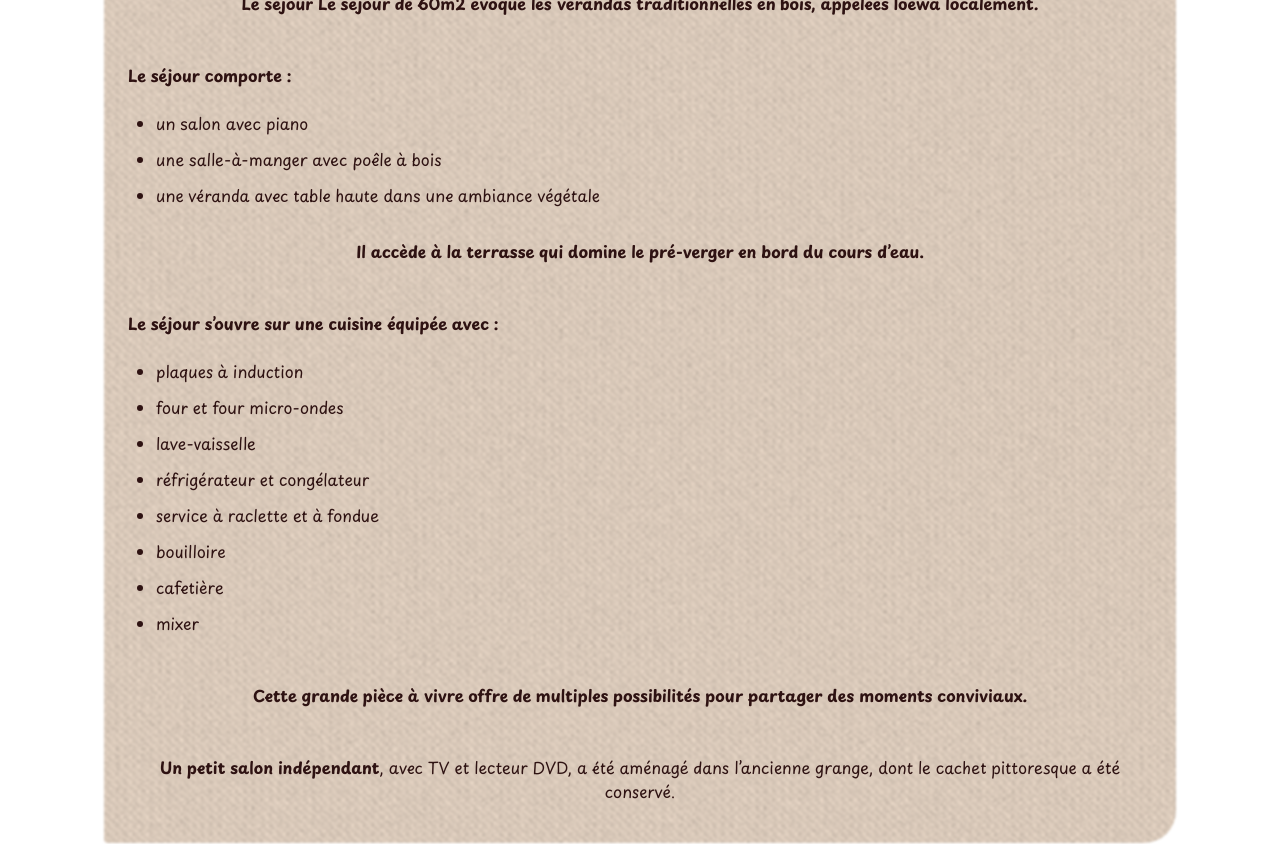
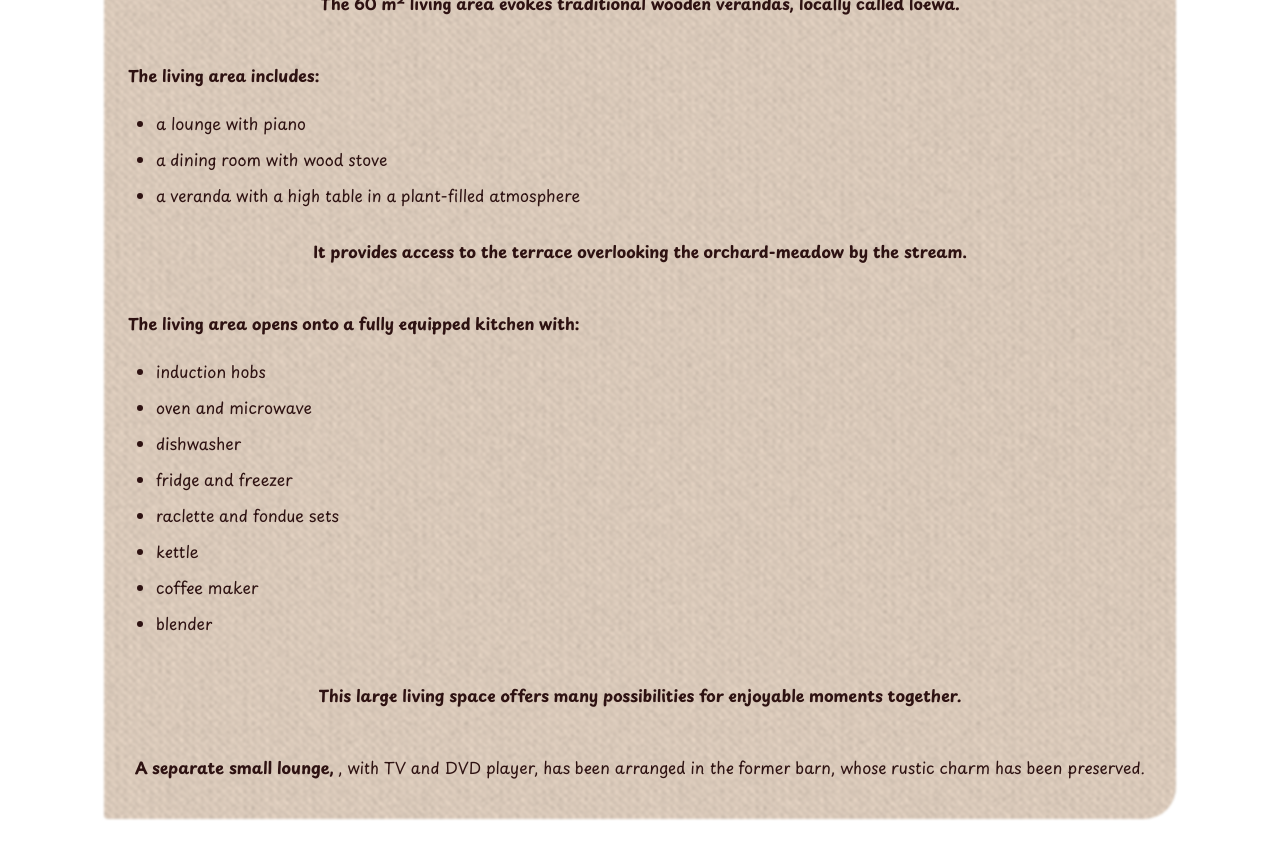
Before and after one commit to Annadesbois/gite-au-fil-de-leau, a Next.js app: page /en/notre-gite/sejour in a window 1280 px wide. Shown: the part 920-1764 px from the top of the page. Built offline with nearby package versions, Linux system fonts and the light colour scheme.

Commit message:
translate sejour page

```diff
--- a/app/[locale]/notre-gite/sejour/page.tsx
+++ b/app/[locale]/notre-gite/sejour/page.tsx
@@ -2,59 +2,70 @@ import type { Metadata } from "next";
 
 import PhotoCarousel from "@/components/carousel/PhotoCarousel";
 import { sejourPhotos } from "@/data/sejour-photos";
+import { getMessages, type Locale } from "@/lib/i18n";
+import type { SejourMessages } from "@/types/i18n";
 
-export const metadata: Metadata = {
-  title: "Le séjour — Grande pièce à vivre du gîte Au fil de l'eau",
-  description:
-    "Séjour de 60 m² du gîte Au fil de l'eau, inspiré des vérandas traditionnelles, avec salon et piano, salle à manger avec poêle à bois, et cuisine équipée ouverte sur la pièce à vivre.",
+type SejourPageProps = {
+  params: Promise<{ locale: Locale }>;
 };
 
-const SejourPage = () => {
+export const generateMetadata = async ({
+  params,
+}: {
+  params: Promise<{ locale: Locale }>;
+}): Promise<Metadata> => {
+  const { locale } = await params;
+  const messages = getMessages(locale);
+  const sejour = messages.sejour as SejourMessages;
+
+  return {
+    title: sejour.meta.title,
+    description: sejour.meta.description,
+  };
+};
+
+const SejourPage = async ({ params }: SejourPageProps) => {
+  const { locale } = await params;
+  const messages = getMessages(locale);
+  const sejour = messages.sejour as SejourMessages;
+
   return (
     <>
       <PhotoCarousel slides={sejourPhotos} />
       <div className="content-area relative fabric-surface-light p-6 md:pb-10 rounded-tl-4xl rounded-br-4xl rounded-tr-sm rounded-bl-sm">
-        <h1>Le séjour</h1>
+        <h1>{sejour.hero.title}</h1>
         <div className="flex flex-col gap-12">
-          <p className="font-bold text-center">
-            Le séjour Le séjour de 60m2 évoque les vérandas traditionnelles en
-            bois, appelées loewa localement.
-          </p>
+          <p className="font-bold text-center">{sejour.hero.highlight}</p>
           <div>
-            <h2 className="font-bold">Le séjour comporte :</h2>
+            <h2 className="font-bold">{sejour.livingArea.title}</h2>
             <ul>
-              <li>un salon avec piano</li>
-              <li>une salle-à-manger avec poêle à bois</li>
-              <li>une véranda avec table haute dans une ambiance végétale</li>
+              <li>{sejour.livingArea.items.salonPiano}</li>
+              <li>{sejour.livingArea.items.diningWoodStove}</li>
+              <li>{sejour.livingArea.items.veranda}</li>
             </ul>
             <p className="font-bold text-center mt-8">
-              Il accède à la terrasse qui domine le pré-verger en bord du cours
-              d’eau.
+              {sejour.livingArea.note}
             </p>
           </div>
           <div>
-            <h2 className="font-bold">
-              Le séjour s’ouvre sur une cuisine équipée avec :
-            </h2>
+            <h2 className="font-bold">{sejour.kitchen.title}</h2>
             <ul>
-              <li>plaques à induction</li>
-              <li>four et four micro-ondes</li>
-              <li>lave-vaisselle</li>
-              <li>réfrigérateur et congélateur</li>
-              <li>service à raclette et à fondue</li>
-              <li>bouilloire</li>
-              <li>cafetière</li>
-              <li>mixer</li>
+              <li>{sejour.kitchen.items.induction}</li>
+              <li>{sejour.kitchen.items.oven}</li>
+              <li>{sejour.kitchen.items.dishwasher}</li>
+              <li>{sejour.kitchen.items.fridgeFreezer}</li>
+              <li>{sejour.kitchen.items.racletteFondue}</li>
+              <li>{sejour.kitchen.items.kettle}</li>
+              <li>{sejour.kitchen.items.coffeeMaker}</li>
+              <li>{sejour.kitchen.items.blender}</li>
             </ul>
           </div>
-          <p className="font-bold text-center">
-            Cette grande pièce à vivre offre de multiples possibilités pour
-            partager des moments conviviaux.
-          </p>
+          <p className="font-bold text-center">{sejour.closing.main}</p>
           <p className="text-center">
-            <span className="font-bold">Un petit salon indépendant</span>, avec
-            TV et lecteur DVD, a été aménagé dans l’ancienne grange, dont le
-            cachet pittoresque a été conservé.
+            <span className="font-bold">
+              {sejour.closing.smallLounge.title}
+            </span>
+            , {sejour.closing.smallLounge.text}
           </p>
         </div>
       </div>
--- a/messages/de.json
+++ b/messages/de.json
@@ -117,5 +117,45 @@
     "sending": "Wird gesendet...",
     "send": "Senden",
     "success": "Danke! Ihre Bewertung wird nach Prüfung veröffentlicht."
+  },
+
+  "sejour": {
+    "meta": {
+      "title": "Der Wohnbereich — Großer Gemeinschaftsraum der Gîte Au fil de l'eau",
+      "description": "Ein 60 m² großer Wohnbereich, inspiriert von traditionellen Holzveranden, mit Wohnzimmer und Klavier, Esszimmer mit Holzofen sowie einer voll ausgestatteten Küche, die sich zum Wohnraum öffnet."
+    },
+    "hero": {
+      "title": "Der Wohnbereich",
+      "highlight": "Der 60 m² große Wohnbereich erinnert an die traditionellen Holzveranden, die man hier loewa nennt."
+    },
+    "livingArea": {
+      "title": "Der Wohnbereich umfasst:",
+      "items": {
+        "salonPiano": "ein Wohnzimmer mit Klavier",
+        "diningWoodStove": "ein Esszimmer mit Holzofen",
+        "veranda": "eine Veranda mit Hochtisch und einer grünen, pflanzlichen Atmosphäre"
+      },
+      "note": "Von hier gelangt man auf die Terrasse, die über die Obstwiese am Bachlauf blickt."
+    },
+    "kitchen": {
+      "title": "Der Wohnbereich öffnet sich zu einer voll ausgestatteten Küche mit:",
+      "items": {
+        "induction": "Induktionskochfeldern",
+        "oven": "Backofen und Mikrowelle",
+        "dishwasher": "Geschirrspüler",
+        "fridgeFreezer": "Kühlschrank und Gefrierschrank",
+        "racletteFondue": "Raclette- und Fondue-Set",
+        "kettle": "Wasserkocher",
+        "coffeeMaker": "Kaffeemaschine",
+        "blender": "Mixer"
+      }
+    },
+    "closing": {
+      "main": "Dieser große Wohnraum bietet viele Möglichkeiten, gemeinsame und gesellige Momente zu verbringen.",
+      "smallLounge": {
+        "title": "Ein kleiner separater Salon, ",
+        "text": "mit TV und DVD-Player wurde in der ehemaligen Scheune eingerichtet, deren rustikaler Charme erhalten geblieben ist."
+      }
+    }
   }
 }
--- a/messages/en.json
+++ b/messages/en.json
@@ -117,5 +117,45 @@
     "sending": "Sending...",
     "send": "Submit",
     "success": "Thank you! Your review will be published after validation."
+  },
+
+  "sejour": {
+    "meta": {
+      "title": "The living area — Main communal room of the Gîte Au fil de l'eau",
+      "description": "A 60 m² living area inspired by traditional wooden verandas, with a lounge and piano, a dining room with wood stove, and a fully equipped kitchen opening onto the main space."
+    },
+    "hero": {
+      "title": "The living area",
+      "highlight": "The 60 m² living area evokes traditional wooden verandas, locally called loewa."
+    },
+    "livingArea": {
+      "title": "The living area includes:",
+      "items": {
+        "salonPiano": "a lounge with piano",
+        "diningWoodStove": "a dining room with wood stove",
+        "veranda": "a veranda with a high table in a plant-filled atmosphere"
+      },
+      "note": "It provides access to the terrace overlooking the orchard-meadow by the stream."
+    },
+    "kitchen": {
+      "title": "The living area opens onto a fully equipped kitchen with:",
+      "items": {
+        "induction": "induction hobs",
+        "oven": "oven and microwave",
+        "dishwasher": "dishwasher",
+        "fridgeFreezer": "fridge and freezer",
+        "racletteFondue": "raclette and fondue sets",
+        "kettle": "kettle",
+        "coffeeMaker": "coffee maker",
+        "blender": "blender"
+      }
+    },
+    "closing": {
+      "main": "This large living space offers many possibilities for enjoyable moments together.",
+      "smallLounge": {
+        "title": "A separate small lounge, ",
+        "text": "with TV and DVD player, has been arranged in the former barn, whose rustic charm has been preserved."
+      }
+    }
   }
 }
--- a/messages/fr.json
+++ b/messages/fr.json
@@ -118,5 +118,45 @@
     "sending": "Envoi...",
     "send": "Envoyer",
     "success": "Merci ! Votre avis sera publié après validation."
+  },
+
+  "sejour": {
+    "meta": {
+      "title": "Le séjour : Grande pièce à vivre du gîte Au fil de l'eau",
+      "description": "Séjour de 60 m² du gîte Au fil de l'eau, inspiré des vérandas traditionnelles, avec salon et piano, salle à manger avec poêle à bois, et cuisine équipée ouverte sur la pièce à vivre."
+    },
+    "hero": {
+      "title": "Le séjour",
+      "highlight": "Le séjour Le séjour de 60m2 évoque les vérandas traditionnelles en bois, appelées loewa localement."
+    },
+    "livingArea": {
+      "title": "Le séjour comporte :",
+      "items": {
+        "salonPiano": "un salon avec piano",
+        "diningWoodStove": "une salle-à-manger avec poêle à bois",
+        "veranda": "une véranda avec table haute dans une ambiance végétale"
+      },
+      "note": "Il accède à la terrasse qui domine le pré-verger en bord du cours d’eau."
+    },
+    "kitchen": {
+      "title": "Le séjour s’ouvre sur une cuisine équipée avec :",
+      "items": {
+        "induction": "plaques à induction",
+        "oven": "four et four micro-ondes",
+        "dishwasher": "lave-vaisselle",
+        "fridgeFreezer": "réfrigérateur et congélateur",
+        "racletteFondue": "service à raclette et à fondue",
+        "kettle": "bouilloire",
+        "coffeeMaker": "cafetière",
+        "blender": "mixer"
+      }
+    },
+    "closing": {
+      "main": "Cette grande pièce à vivre offre de multiples possibilités pour partager des moments conviviaux.",
+      "smallLounge": {
+        "title": "Un petit salon indépendant, ",
+        "text": "avec TV et lecteur DVD, a été aménagé dans l’ancienne grange, dont le cachet pittoresque a été conservé."
+      }
+    }
   }
 }
--- a/types/i18n/index.ts
+++ b/types/i18n/index.ts
@@ -5,3 +5,4 @@ export * from "./contact";
 export * from "./contactForm";
 export * from "./reviews";
 export * from "./reviewForm";
+export * from "./sejour";
--- /dev/null
+++ b/types/i18n/sejour.ts
@@ -0,0 +1,39 @@
+export type SejourMessages = {
+  meta: {
+    title: string;
+    description: string;
+  };
+  hero: {
+    title: string;
+    highlight: string;
+  };
+  livingArea: {
+    title: string;
+    items: {
+      salonPiano: string;
+      diningWoodStove: string;
+      veranda: string;
+    };
+    note: string;
+  };
+  kitchen: {
+    title: string;
+    items: {
+      induction: string;
+      oven: string;
+      dishwasher: string;
+      fridgeFreezer: string;
+      racletteFondue: string;
+      kettle: string;
+      coffeeMaker: string;
+      blender: string;
+    };
+  };
+  closing: {
+    main: string;
+    smallLounge: {
+      title: string;
+      text: string;
+    };
+  };
+};
```
